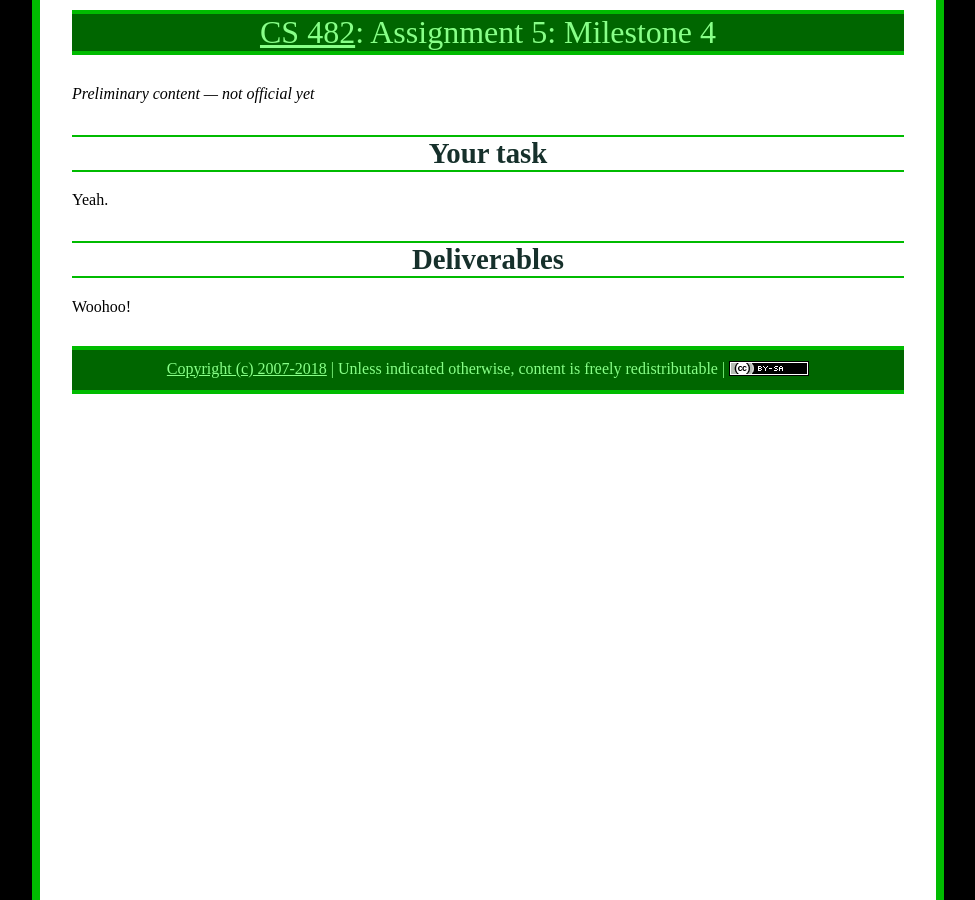
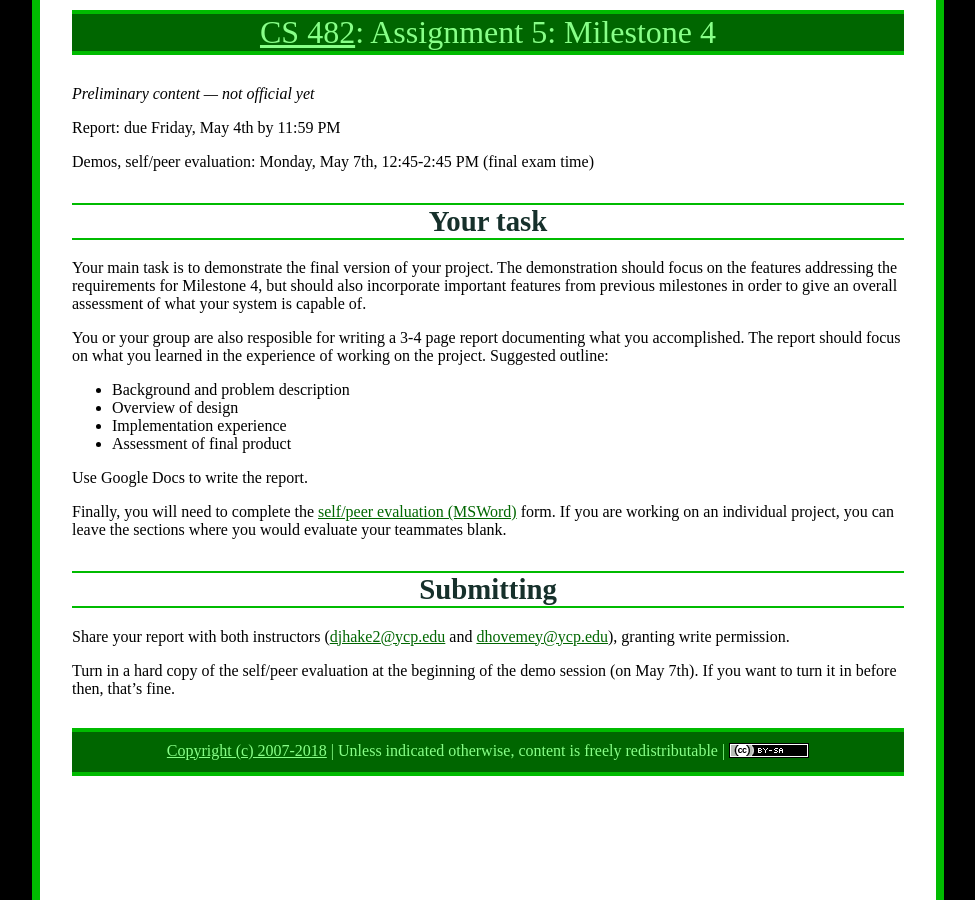
Before and after one commit to ycpcs/cs482-spring2018, a Jekyll site: the page built from assign/assign05.md, in a window 1280 px wide. Shown: the whole page, without its empty margins (152-1127 px from the left). Built offline with Jekyll 4.4.1, drawn with Linux system fonts in a browser that asks for light colours.

Commit message:
move back Milestone 1, add self/peer review

```diff
--- a/assign/assign05.md
+++ b/assign/assign05.md
@@ -3,10 +3,31 @@ layout: default
 title: "Assignment 5: Milestone 4"
 ---
 
+Report: due Friday, May 4th by 11:59 PM
+
+Demos, self/peer evaluation: Monday, May 7th, 12:45-2:45 PM (final exam time)
+
 # Your task
 
-Yeah.
+Your main task is to demonstrate the final version of your project.  The demonstration should focus on the features addressing the requirements for Milestone 4, but should also incorporate important features from previous milestones in order to give an overall assessment of what your system is capable of.
 
-# Deliverables
+You or your group are also resposible for writing a 3-4 page report documenting what you accomplished.  The report should focus on what you learned in the experience of working on the project.  Suggested outline:
 
-Woohoo!
+* Background and problem description
+* Overview of design
+* Implementation experience
+* Assessment of final product
+
+Use Google Docs to write the report.
+
+Finally, you will need to complete the [self/peer evaluation (MSWord)](PeerReview.doc) form.  If you are working on an individual project, you can leave the sections where you would evaluate your teammates blank.
+
+# Submitting
+
+Share your report with both instructors (<djhake2@ycp.edu> and <dhovemey@ycp.edu>), granting write permission.
+
+Turn in a hard copy of the self/peer evaluation at the beginning of the demo session (on May 7th).  If you want to turn it in before then, that's fine.
+
+<!-- vim:set wrap: -->
+<!-- vim:set linebreak: -->
+<!-- vim:set nolist: -->
```
Also changed, not shown: assign/assign01.md (+1 -1 lines), assign/assign02.md (+1 -1 lines), assign/assign04.md (+1 -1 lines), assign/index.md (+7 -3 lines), 1 other file.
